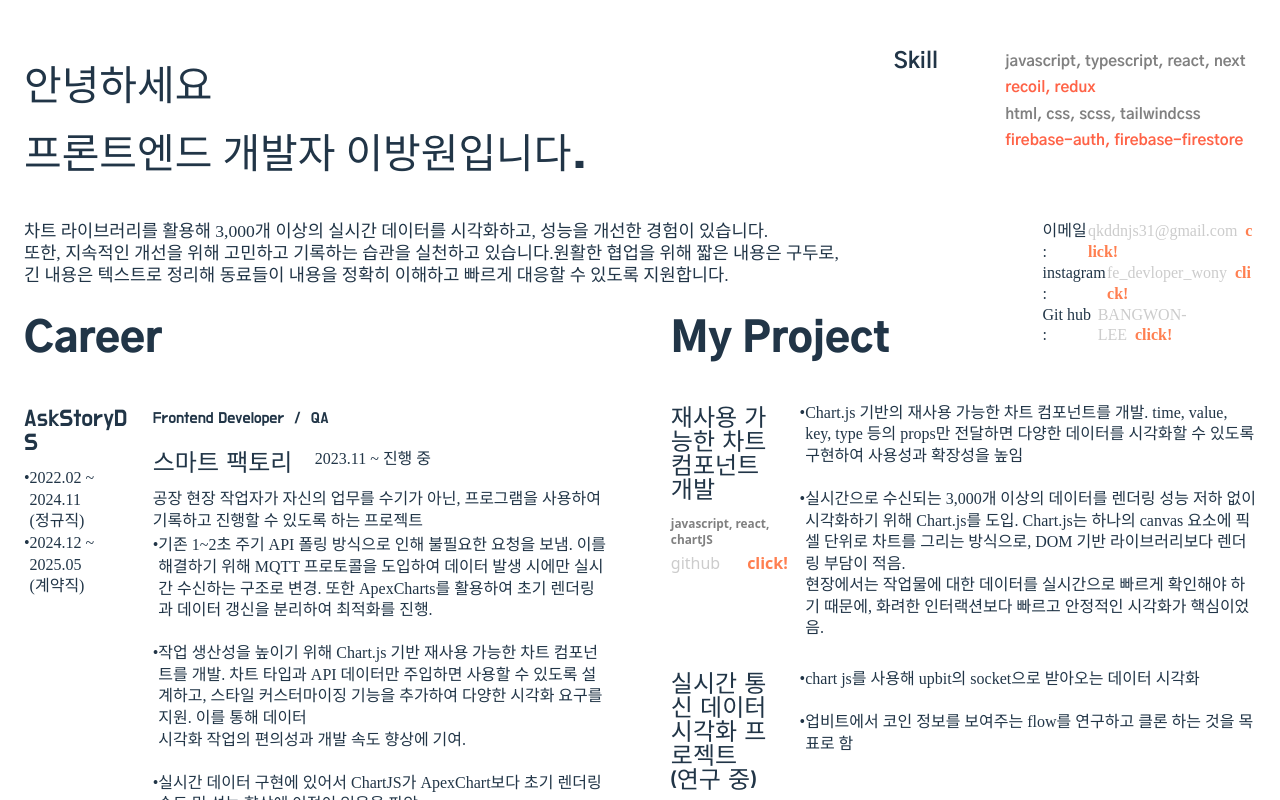
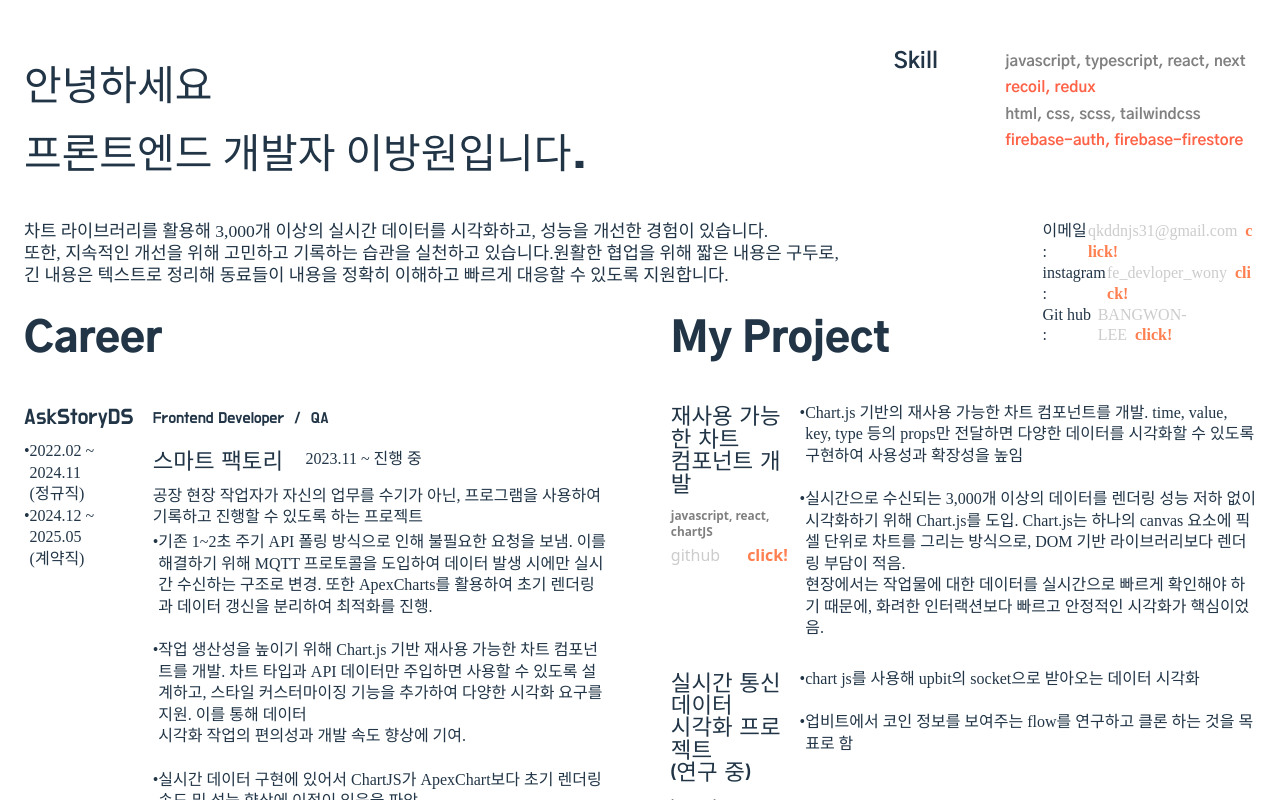
Before and after one commit to BANGWON-LEE/wony_resume, a React (Vite) app: page / in a window 1280 px wide. Shown: the top 800 px of the page. Built offline with nearby package versions, Linux system fonts and the light colour scheme.

Commit message:
edit : font-size 조절

```diff
--- a/src/style/text.scss
+++ b/src/style/text.scss
@@ -5,7 +5,7 @@
   line-height: 1rem;
   font-size: 1rem;
   &_inner {
-    font-size: 1.5em;
+    font-size: 1.4em;
     line-height: 1em;
     margin: 0.5em 0;
     @media (max-width: 768px) {
```
